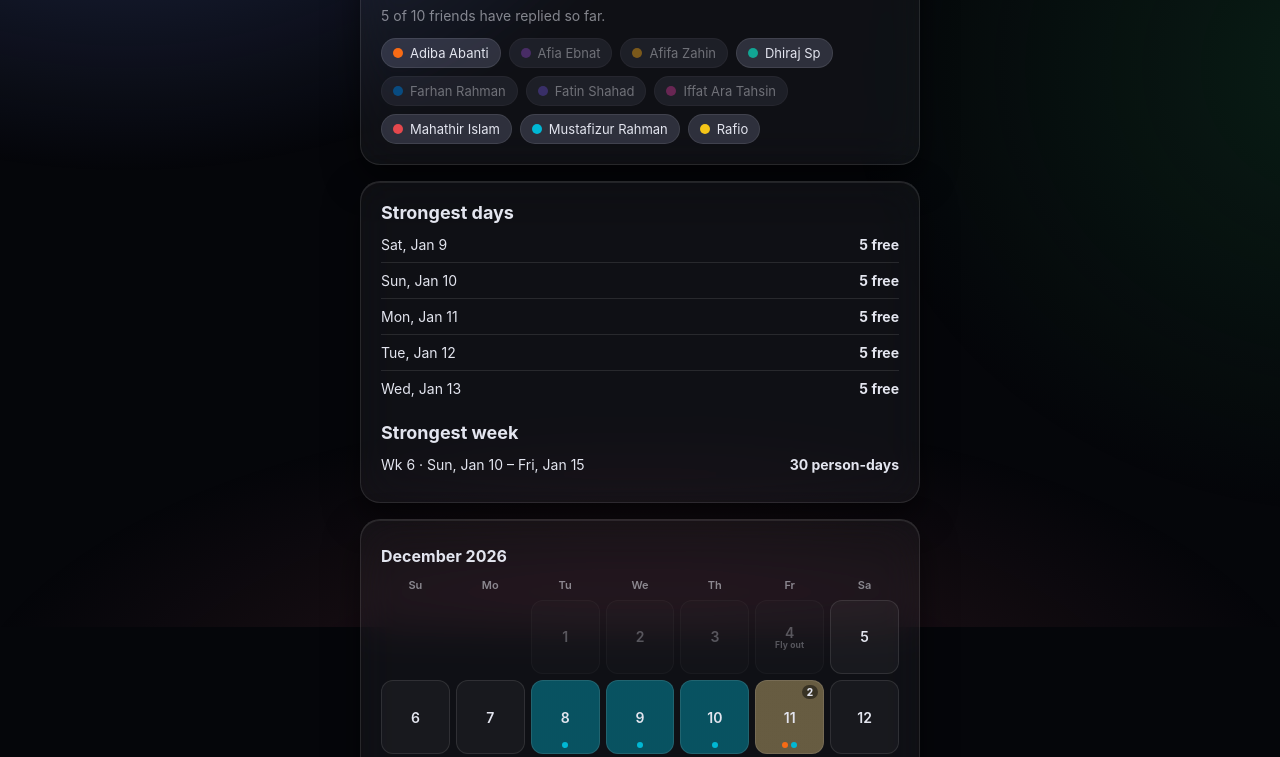
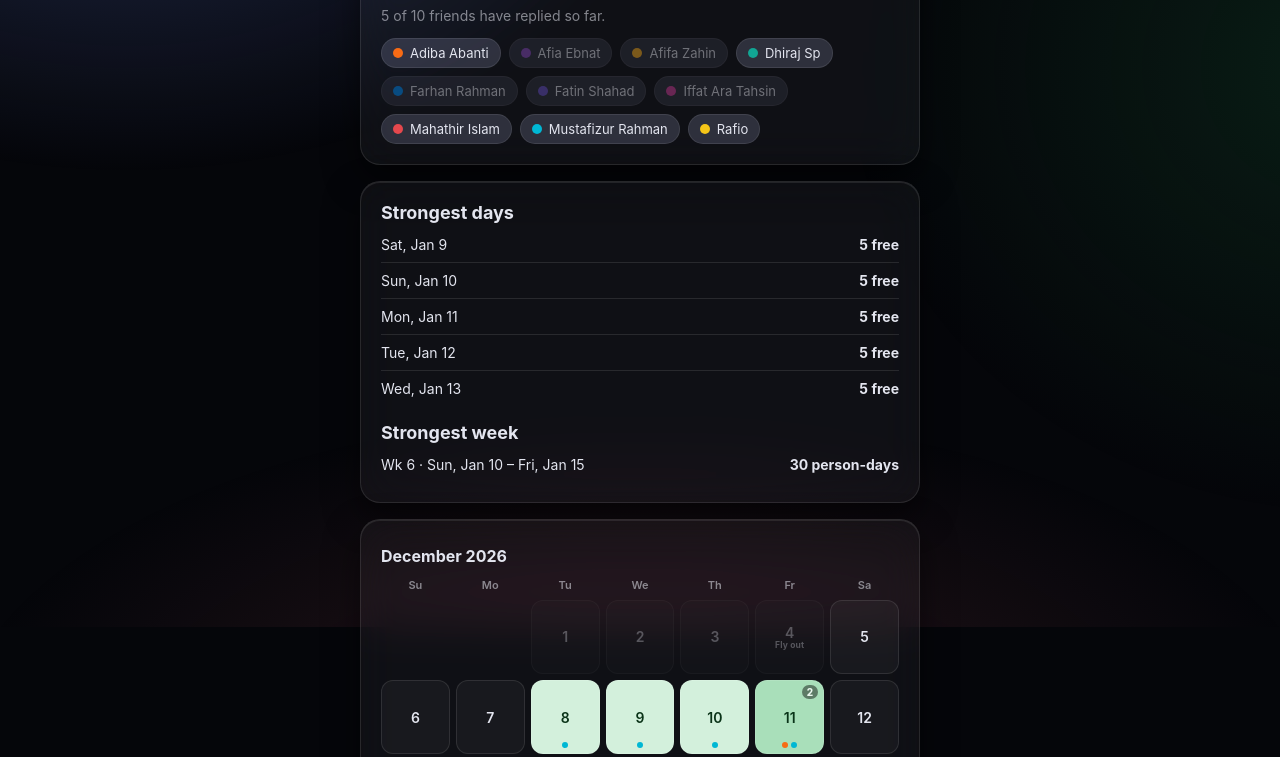
Before and after one commit to FayekAhmed/bd-trip, a plain HTML site: page group.html in a window 1280 px wide. Shown: the part 173-930 px from the top of the page. Drawn offline with Linux system fonts and the light colour scheme.

Commit message:
Update group view

```diff
--- a/group.html
+++ b/group.html
@@ -86,7 +86,7 @@
   .day .tag{ font-size: 8.5px; font-weight: 700; letter-spacing: 0.02em; text-align: center; line-height: 1.1; padding: 0 2px; }
   .day .count{
     position: absolute; top: 4px; right: 5px; font-size: 10px; font-weight: 800;
-    background: rgb(0 0 0 / 0.45); border-radius: 999px; padding: 1px 5px;
+    background: rgb(0 0 0 / 0.45); border-radius: 999px; padding: 1px 5px; color: #eaf7ee;
   }
   .day .dots{ position: absolute; bottom: 5px; left: 0; right: 0; display: flex; justify-content: center; gap: 3px; flex-wrap: wrap; padding: 0 3px; }
   .day .dots i{ width: 6px; height: 6px; border-radius: 50%; display: block; }
@@ -175,6 +175,14 @@ const ROSTER = [
   ["Mahathir Islam", "#E5484D"], ["Mustafizur Rahman", "#00B7D4"], ["Rafio", "#F5C518"]
 ];
 const COLORS = Object.fromEntries(ROSTER);
+// Overlap fills are shades of green only: the more friends free, the darker the green.
+const GREEN_SHADES = ["#d3f0dc", "#a9dfba", "#78c48f", "#4aa866", "#2c8a46", "#1a6b32", "#125226", "#0d3f1d", "#082e15", "#051f0e"];
+function greenFor(count){
+  return {
+    bg: GREEN_SHADES[Math.min(count, GREEN_SHADES.length) - 1],
+    fg: count <= 2 ? "#0a3318" : "#eaf7ee"
+  };
+}
 const BLOCKED = {
   "2026-12-21": "Alvi's wedding", "2026-12-22": "Alvi's wedding", "2026-12-23": "Alvi's wedding",
   "2026-12-24": "Alvi's wedding", "2026-12-25": "Alvi's wedding"
@@ -296,10 +304,10 @@ function buildGrid(elId, year, month){
     } else if (key < TRIP_START || key > TRIP_END){
       html += `<div class="day outside"><span>${d}</span></div>`;
     } else {
-      const layers = free.map(n => `linear-gradient(${COLORS[n]}66, ${COLORS[n]}66)`).join(",");
+      const shade = free.length ? greenFor(free.length) : null;
       const dots = free.map(n => `<i style="background:${COLORS[n]}"></i>`).join("");
       const count = free.length >= 2 ? `<span class="count">${free.length}</span>` : "";
-      html += `<div class="day" data-day="${key}" ${layers ? `style="background:${layers}"` : ""}><span>${d}</span>${count}<span class="dots">${dots}</span></div>`;
+      html += `<div class="day" data-day="${key}" ${shade ? `style="background:${shade.bg};color:${shade.fg}"` : ""}><span>${d}</span>${count}<span class="dots">${dots}</span></div>`;
     }
   }
   el.innerHTML = html;
```
